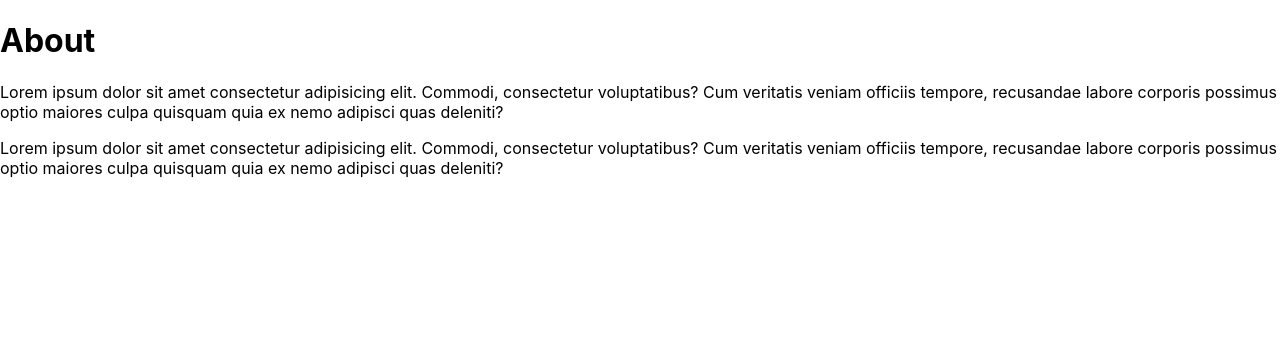
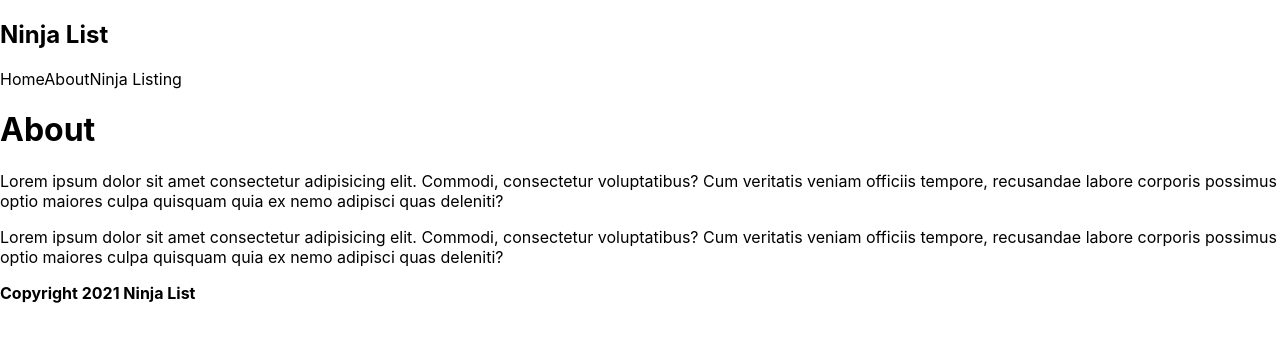
Before and after one commit to adipati27ma/Next-Ninjalist, a Next.js app: page /about in a window 1280 px wide. Shown: the top 342 px of the page. Built offline with nearby package versions, Linux system fonts and the light colour scheme.

Commit message:
create layout component

```diff
--- /dev/null
+++ b/components/Layout.js
@@ -0,0 +1,14 @@
+import Footer from './Footer';
+import Navbar from './Navbar';
+
+const Layout = ({ children }) => {
+  return (
+    <div className="content">
+      <Navbar />
+      {children}
+      <Footer />
+    </div>
+  );
+};
+
+export default Layout;
--- a/pages/_app.js
+++ b/pages/_app.js
@@ -1,7 +1,12 @@
-import '../styles/globals.css'
+import Layout from '../components/Layout';
+import '../styles/globals.css';
 
 function MyApp({ Component, pageProps }) {
-  return <Component {...pageProps} />
+  return (
+    <Layout>
+      <Component {...pageProps} />
+    </Layout>
+  );
 }
 
-export default MyApp
+export default MyApp;
--- a/pages/index.js
+++ b/pages/index.js
@@ -9,7 +9,6 @@
 export default function Home() {
   return (
     <div>
-      <Navbar />
       <h1>Homepage</h1>
       <p>
         Lorem ipsum dolor sit amet consectetur, adipisicing elit. Quaerat
@@ -26,7 +25,6 @@
       <Link href="/ninjas">
         <a>See Ninja LIsting</a>
       </Link>
-      <Footer />
     </div>
   );
 }
```
